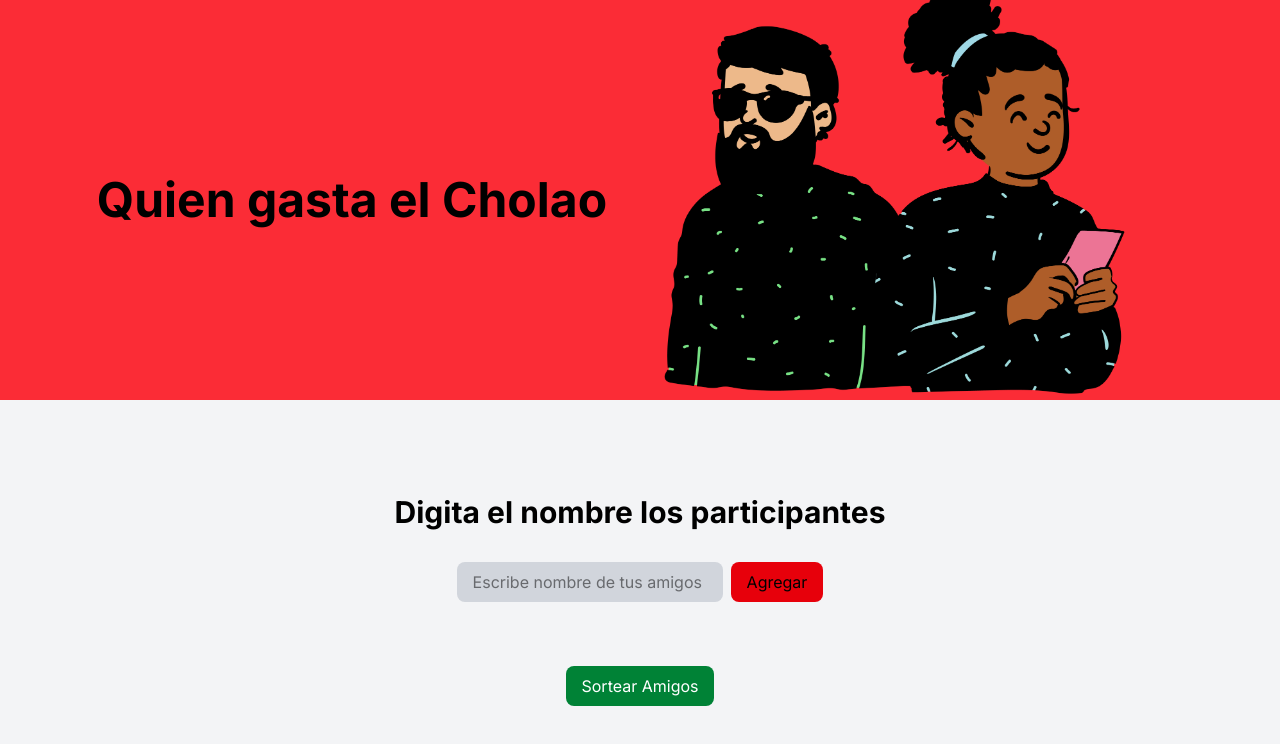
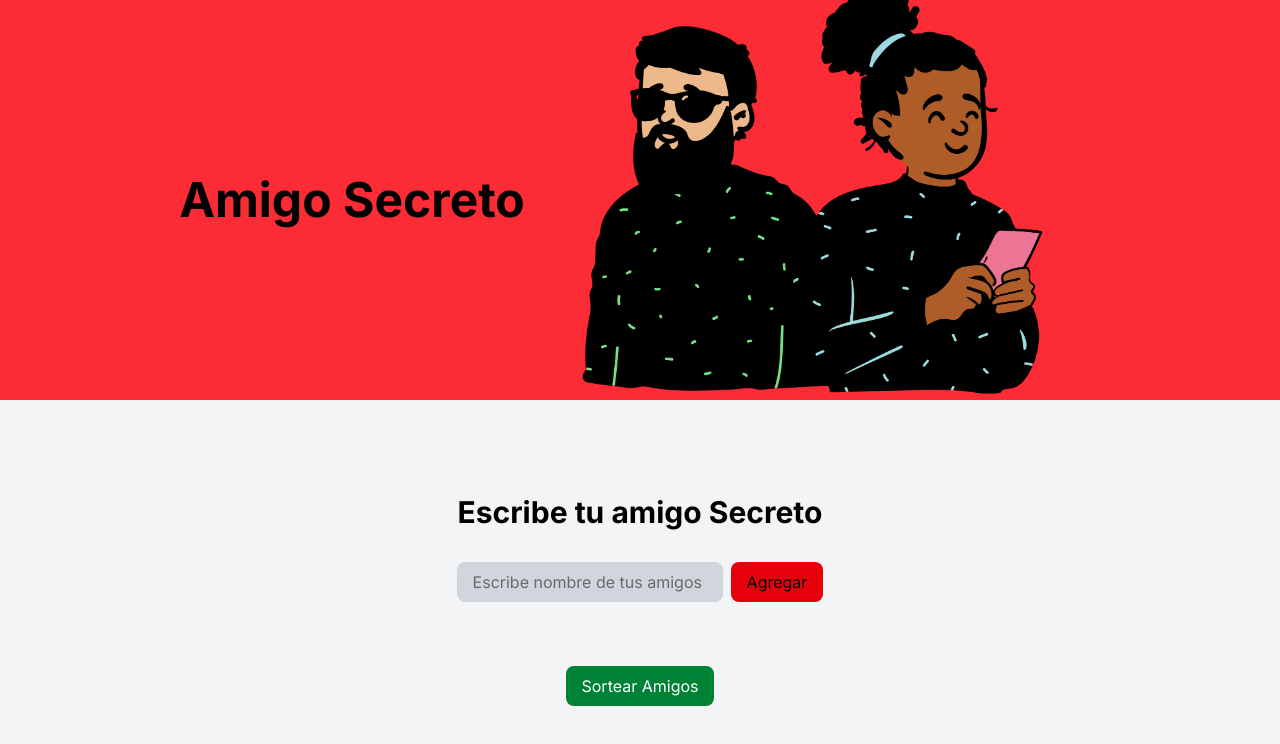
Before and after one commit to nilspineda/Challenge-Amigo-secreto, a plain HTML site: page index.html in a window 1280 px wide. Drawn offline with nearby package versions, Linux system fonts and the light colour scheme.

Commit message:
Update index.html

```diff
--- a/index.html
+++ b/index.html
@@ -16,11 +16,11 @@
 
 <section class="h-dvh">
     <div class="bannerSection flex bg-red-500 justify-center items-center h-1/2">
-        <h1 class="text-5xl font-bold">Quien gasta el Cholao</h1>
+        <h1 class="text-5xl font-bold">Amigo Secreto</h1>
         <img src="/src/bannerImg.png" alt="AmigoSecretoImg" class="w-xl">
     </div>
     <div class="inputSection flex flex-col justify-center items-center bg-gray-100 h-1/2 gap-y-8">
-        <h2 class="text-3xl font-bold">Digita el nombre los participantes</h2>
+        <h2 class="text-3xl font-bold">Escribe tu amigo Secreto</h2>
         <form
         action=""  id="" class=" flex gap-2">
             <input type="text" id="nombre" name="nombre" class="px-4 py-2 bg-gray-300 rounded-lg" placeholder="Escribe nombre de tus amigos">
```
